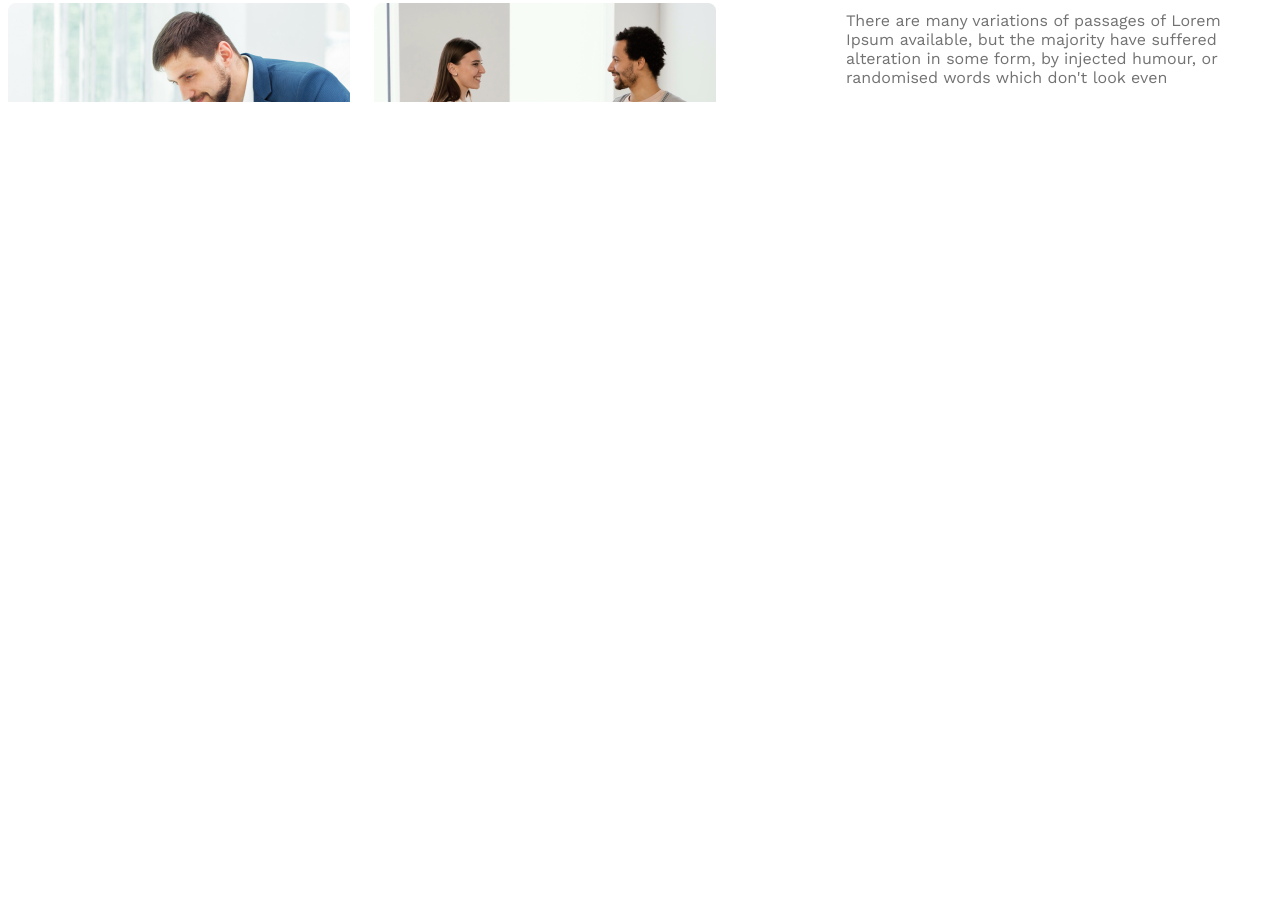
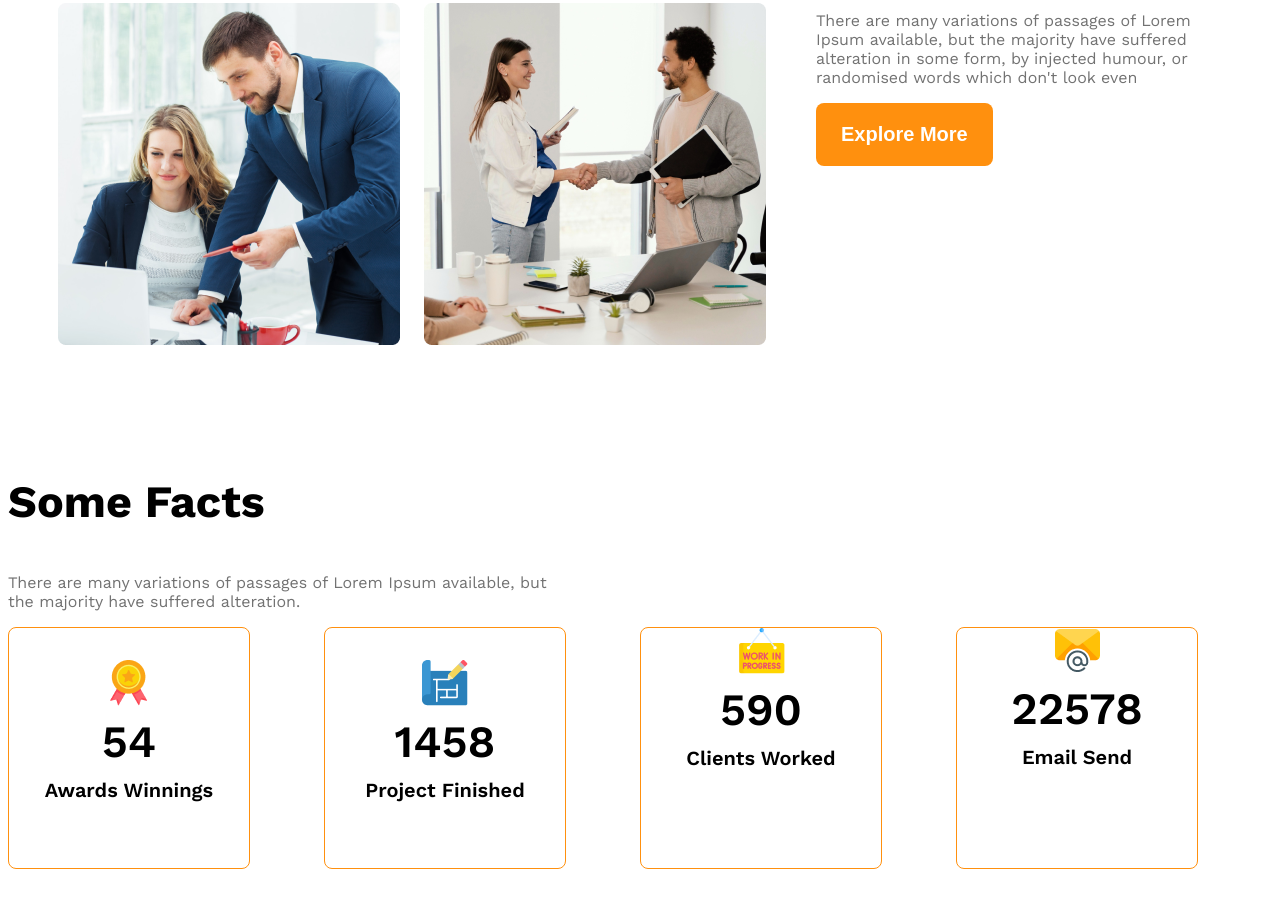
Before and after one commit to hmahmood071/g3-architect-website, a plain HTML site: page index.html in a window 1280 px wide. Shown: the part 1677-2584 px from the top of the page. Before the commit the page ends 2558 px from the top, so only its background shows below. Drawn offline with nearby package versions, Linux system fonts and the light colour scheme.

Commit message:
add next section

```diff
--- a/index.html
+++ b/index.html
@@ -1,11 +1,13 @@
 <!DOCTYPE html>
 <html lang="en">
+
 <head>
     <meta charset="UTF-8">
     <meta name="viewport" content="width=device-width, initial-scale=1.0">
     <title>G3 Architects</title>
     <link rel="stylesheet" href="styles/architects.css">
 </head>
+
 <body class="work-sans-font">
     <header class="bg-light">
         <nav class="navbar display-flex">
@@ -21,7 +23,9 @@
         <div class="banner">
             <div class="banner-content">
                 <h1 class="banner-title">Brand New Group of Architects</h1>
-            <p class="banner-description">There are many variations of passages of Lorem Ipsum available, but the majority have suffered alteration in some form, by injected humour, or randomised words which don't look even</p>
+                <p class="banner-description">There are many variations of passages of Lorem Ipsum available, but the
+                    majority have suffered alteration in some form, by injected humour, or randomised words which don't
+                    look even</p>
                 <button class="btn-primary">Explore More</button>
             </div>
             <img class="banner-image" src="images/banner.png" alt="">
@@ -37,36 +41,49 @@
                 <img src="images/team4.png" alt="">
             </div>
             <div class="our-features">
-                <h3 class="section-title"><span id="quick-list" class="text-light-gray">Quick list</span> <span>of Our</span> <span class="text-primary">Features</span></h3>
-                <p class="feature-description text-light-gray">There are many variations of passages of Lorem Ipsum available, but the majority have suffered alteration in some form, by injected humour, or randomised words which don't look even</p>
+                <h3 class="section-title"><span id="quick-list" class="text-light-gray">Quick list</span> <span>of
+                        Our</span> <span class="text-primary">Features</span></h3>
+                <p class="feature-description text-light-gray">There are many variations of passages of Lorem Ipsum
+                    available, but the majority have suffered alteration in some form, by injected humour, or randomised
+                    words which don't look even</p>
                 <button class="btn-primary">Explore More</button>
             </div>
         </section>
         <!-- feature will enjoy -->
         <section>
             <h3 class="section-title">Some Facts</h3>
-            <p class="text-light-gray">There are many variations of passages of Lorem Ipsum available, but the majority have suffered alteration.</p>
+            <p class="text-light-gray fact-description">There are many variations of passages of Lorem Ipsum available, but<br> the
+                majority have suffered alteration.</p>
             <div class="facts-container">
-                <!-- .fact*4>img.fact-icon+h4.fact-number+h5.fact-name -->
-                 <div class="fact">
-                    <img src="" alt="" class="fact-icon">
-                    <h4 class="fact-number"></h4>
-                    <h5 class="fact-name"></h5>
+                <!-- .fact-card*4>img.fact-icon+h4.fact-number+h5.fact-name -->
+                <div class="fact-card display-flex">
+                    <div>
+                        <img src="images/icons/ribon.png" alt="" class="fact-icon">
+                        <h4 class="fact-number">54</h4>
+                        <h5 class="fact-name">Awards Winnings</h5>
                     </div>
-                 <div class="fact">
-                    <img src="" alt="" class="fact-icon">
-                    <h4 class="fact-number"></h4>
-                    <h5 class="fact-name"></h5>
                 </div>
-                 <div class="fact">
-                    <img src="" alt="" class="fact-icon">
-                    <h4 class="fact-number"></h4>
-                    <h5 class="fact-name"></h5>
+                <div class="fact-card display-flex">
+                    <div>
+                    <img src="images/icons/projects.png" alt="" class="fact-icon">
+                    <h4 class="fact-number">1458</h4>
+                    <h5 class="fact-name">Project Finished</h5>
                     </div>
-                 <div class="fact">
-                    <img src="" alt="" class="fact-icon">
-                    <h4 class="fact-number"></h4>
-                    <h5 class="fact-name"></h5>
+
+                </div>
+                <div class="fact-card">
+                    <div>
+                    <img src="images/icons/customers.png" alt="" class="fact-icon">
+                    <h4 class="fact-number">590</h4>
+                    <h5 class="fact-name">Clients Worked</h5>
+                    </div>
+                </div>
+                <div class="fact-card">
+                    <div>
+                    <img src="images/icons/email.png" alt="" class="fact-icon">
+                    <h4 class="fact-number">22578</h4>
+                    <h5 class="fact-name">Email Send</h5>
+                    </div>
                 </div>
             </div>
         </section>
@@ -81,4 +98,5 @@
 
     </footer>
 </body>
+
 </html>
--- a/styles/architects.css
+++ b/styles/architects.css
@@ -1,5 +1,9 @@
 @import url('https://fonts.googleapis.com/css2?family=Work+Sans:ital,wght@0,100..900;1,100..900&display=swap');
 
+
+.puku{
+  margin-left: 50px;
+}
 
 .work-sans-font {
   font-family: "Work Sans", sans-serif;
@@ -108,15 +112,50 @@
   display: grid;
   grid-template-columns: repeat(2, 1fr);
   gap: 24px;
+  margin-left: 50px;
 }
 
 .our-features{
-  margin-left: 130px;
+  margin-left: 50px;
   max-width: 530px;
+  margin-right: 50px;
 }
 
 #quick-list{
   font-weight: 500;
+}
+
+/* some facts related styles */
+.facts-container{
+  display: grid;
+  grid-template-columns: repeat(4, 1fr);
+}
+
+.fact-card{
+  border: 1px solid #FF900E;
+  width: 240px;
+  height: 240px;
+  border-radius: 8px;
+  text-align: center;
+  align-items: center;
+  justify-content: center;
+}
+
+.fact-number{
+  font-size: 2.8rem;
+  font-weight: 600;
+  margin-top: 5px;
+  margin-bottom: 10px;
+}
+
+.fact-name{
+  font-size: 1.25rem;
+  font-weight: 600;
+  margin-top: 10px;
+}
+
+.fact-description{
+  max-width: 540px;
 }
 /* responsive media query */
 @media screen and (max-width: 576px) {
```
Lines whose indentation alone changed are shown as unchanged.
